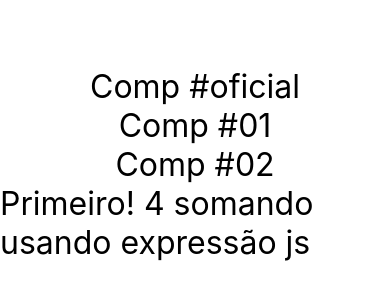
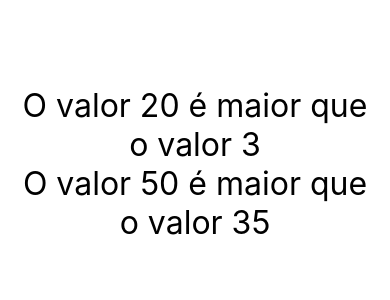
Before and after one commit to NathanaelCarauna/React-native-curso-cod3r, a React Native app: screen / in a window 390 px wide. Shown: the part 258-558 px from the top of the page. Built offline with nearby package versions, Linux system fonts and the light colour scheme.

Commit message:
Aula 19, passando valores entre componentes

```diff
--- a/src/App.js
+++ b/src/App.js
@@ -1,16 +1,18 @@
 import React from 'react';
 import {Text, View, StyleSheet} from 'react-native'
 
+import MinMax from './components/MinMax'
 import Oficial, {Comp1, Comp2} from './components/Multi'
 import Primeiro from './components/Primeiro'
 
 export default () => (
   <View style={styles.App}>
-
-    <Oficial/>
+    <MinMax min='3' max='20'/>
+    <MinMax min='35' max='50'/>
+    {/* <Oficial/>
     <Comp1/>
     <Comp2/>
-    <Primeiro/>
+    <Primeiro/> */}
   </View>
 )
 
@@ -18,6 +20,7 @@ const styles = StyleSheet.create({
   App: {
     flex: 1,
     alignItems: 'center',
-    justifyContent: 'center'
+    justifyContent: 'center',
+    padding: 20
   }
 })
--- a/src/common/globalStyle.js
+++ b/src/common/globalStyle.js
@@ -2,6 +2,7 @@ import {StyleSheet} from 'react-native';
 
 export default StyleSheet.create({
     fontG: {
-        fontSize: 32
+        fontSize: 32,
+        textAlign: 'center'
     }
 })
--- /dev/null
+++ b/src/components/MinMax.js
@@ -0,0 +1,13 @@
+import React from 'react'
+import {Text} from 'react-native';
+import styles from '../common/globalStyle'
+
+
+export default (props) => {
+    console.warn(props)
+    return (
+        <Text style={styles.fontG}>
+            O valor {props.max} é maior que o valor {props.min}
+        </Text>
+    )
+}
```
